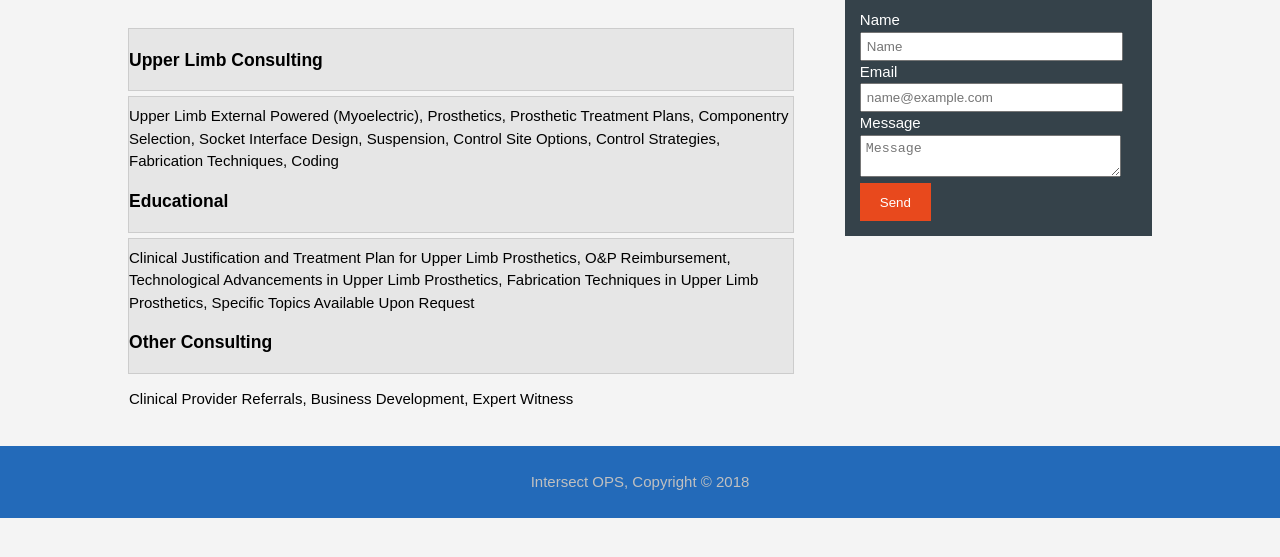
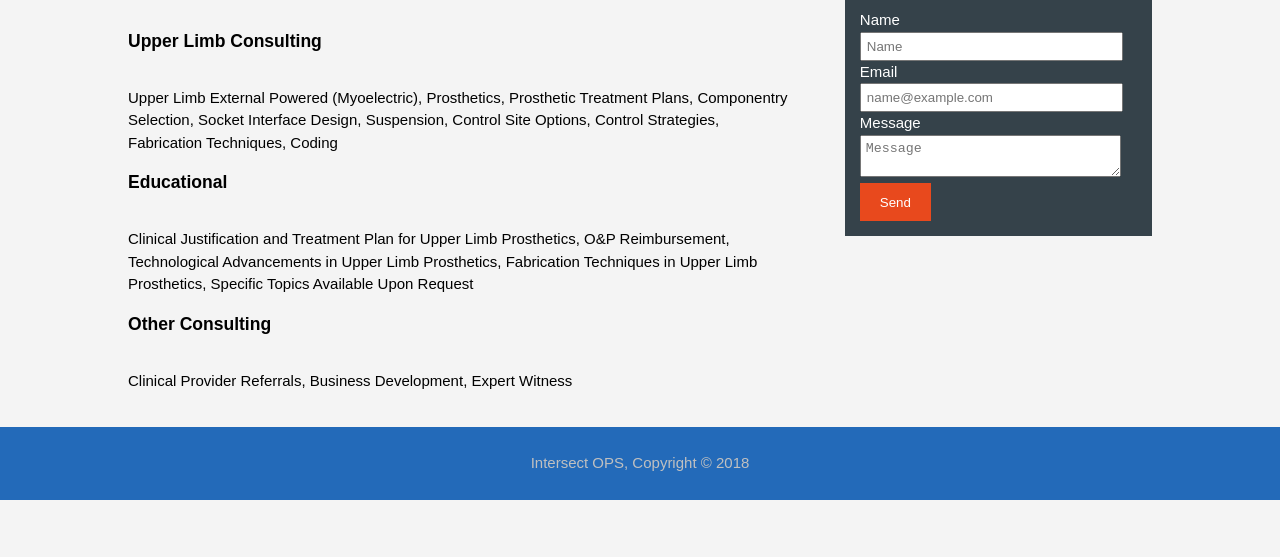
Before and after one commit to thunderspear/intersect, a plain HTML site: page services.html in a window 1280 px wide. Shown: the part 179-736 px from the top of the page. Drawn offline with Linux system fonts and the light colour scheme.

Commit message:
* Removed decoration from services section

```diff
--- a/css/style.css
+++ b/css/style.css
@@ -270,14 +270,6 @@ aside#sidebar .quote textarea{
    padding: 5px;
 }
 
-/* Services */
-ul#services li{
-   border: #CCCCCC solid 1px;
-   margin-bottom: 5px;
-   background: #e6e6e6;
-
-}
-
 footer{
    text-align: center;
    color: #c0c0c0;
```
